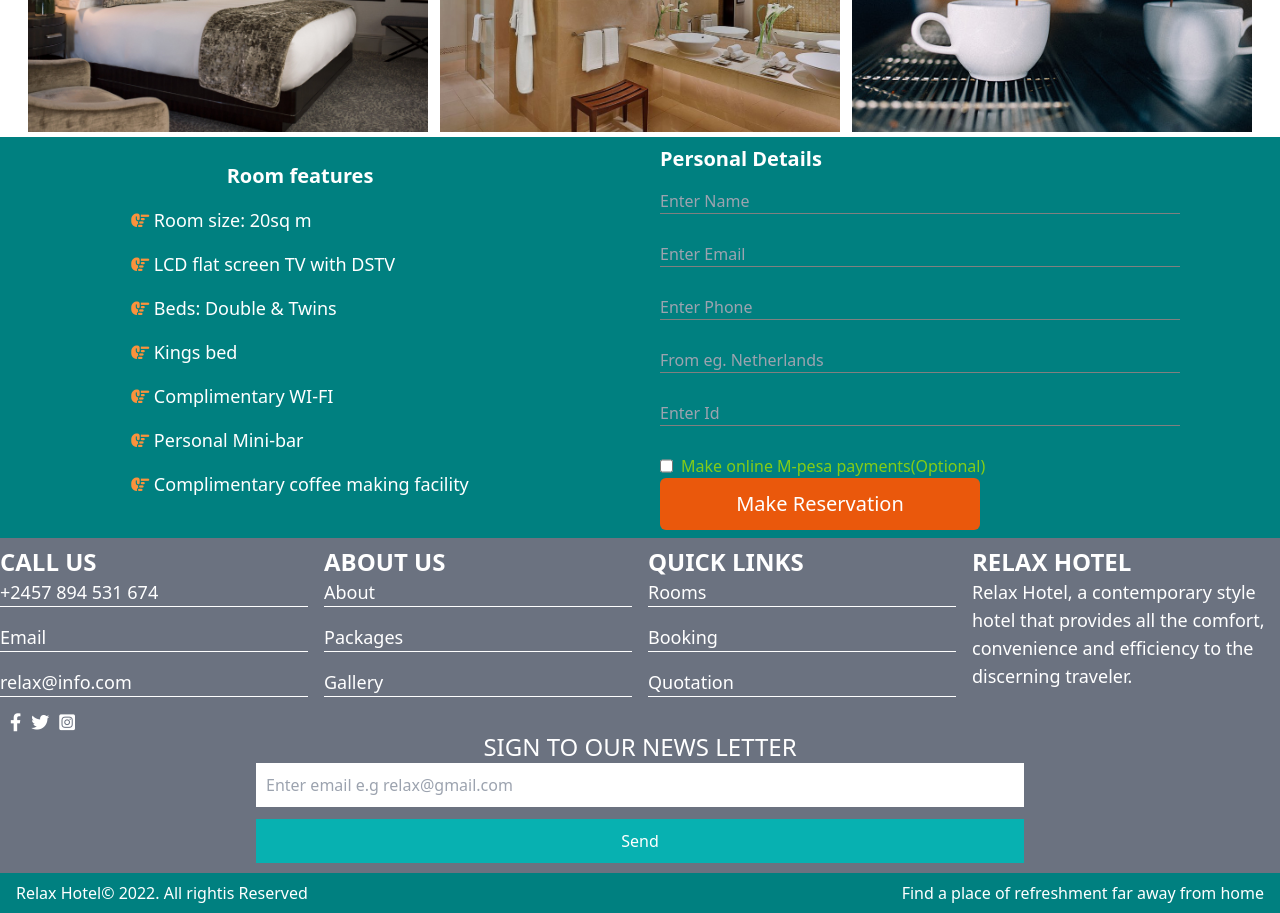
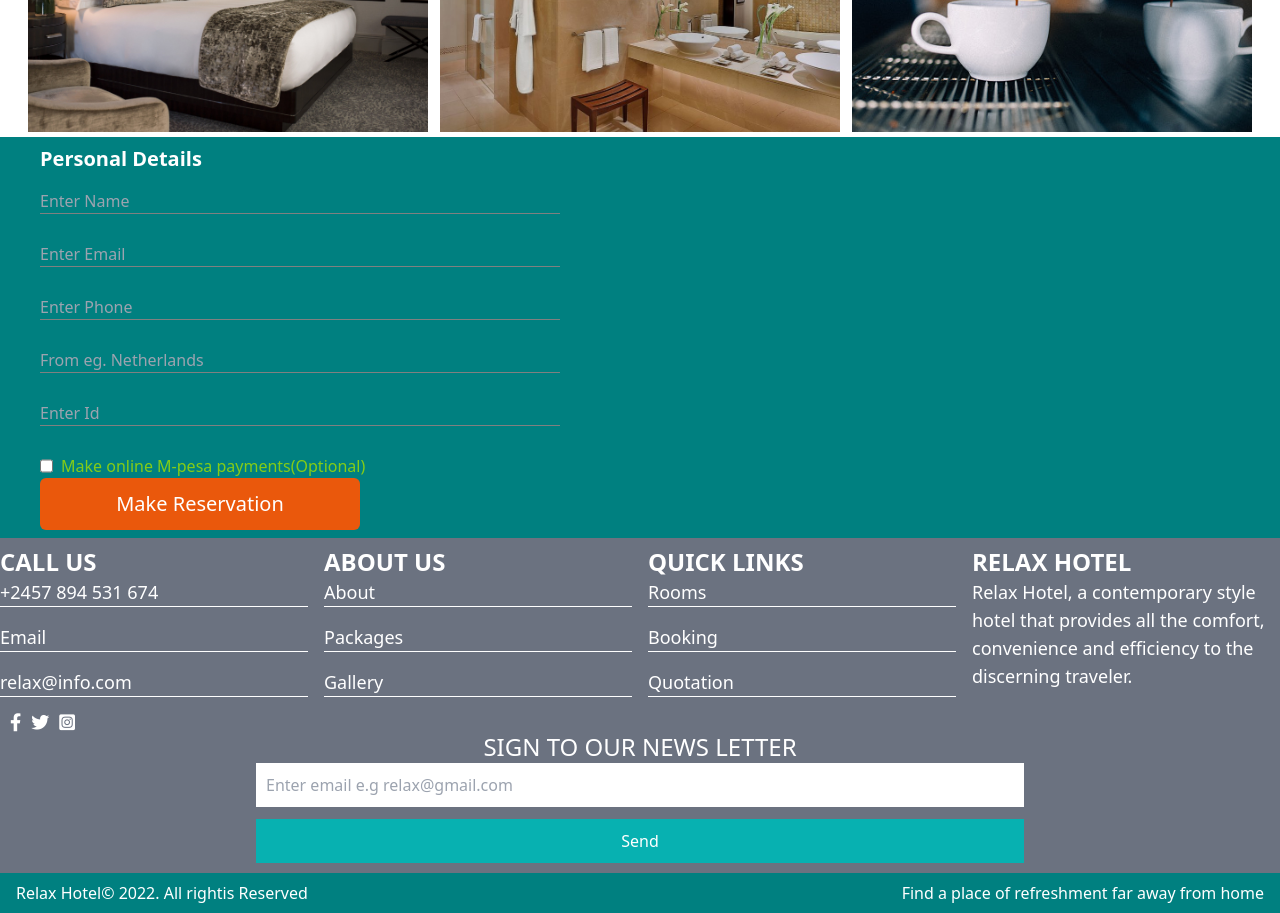
Before and after one commit to Arthur-Smart/relax-hotel, a React (Create React App) app: page /booking/1 in a window 1280 px wide. Shown: the part 800-1713 px from the top of the page. Built offline with nearby package versions, Linux system fonts and the light colour scheme; what react-swipeable-views-utils would draw is missing.

Commit message:
Update RoomBooked.jsx

```diff
--- a/src/components/roombooked/RoomBooked.jsx
+++ b/src/components/roombooked/RoomBooked.jsx
@@ -186,20 +186,8 @@ function RoomBooked() {
   </div>
 </div>
 {/*Booking and Info */}
-<div className='book-info flex flex-wrap items-center  py-2'>
+<div className='book-info flex flex-wrap items-center justify-center py-2'>
   <div className='container main2 flex'>
-    <div className='cont-left'>
-      <p className='text-xl font-semibold text-white mb-4'>Room features</p>
-      <div className='features'>
-        <p className='text-white text-lg mb-4'> <i class="fa-solid fa-hand-point-right text-orange-400 "></i> {room.p1}</p>
-        <p className='text-white text-lg mb-4'> <i class="fa-solid fa-hand-point-right text-orange-400 "></i> {room.p2}</p>
-        <p className='text-white text-lg mb-4'> <i class="fa-solid fa-hand-point-right text-orange-400 "></i> {room.p3}</p>
-        <p className='text-white text-lg mb-4'> <i class="fa-solid fa-hand-point-right text-orange-400 "></i> {room.p4}</p>
-        <p className='text-white text-lg mb-4'> <i class="fa-solid fa-hand-point-right text-orange-400 "></i> {room.p5}</p>
-        <p className='text-white text-lg mb-4'> <i class="fa-solid fa-hand-point-right text-orange-400 "></i> {room.p6}</p>
-        <p className='text-white text-lg mb-4'> <i class="fa-solid fa-hand-point-right text-orange-400 "></i> {room.p7}</p>
-      </div>
-    </div>
     <div className='cont-right text-white'>
       <p className='text-xl font-semibold mb-4'>Personal Details</p>
       <div className='personal-details flex justify-center flex-col'>
```
